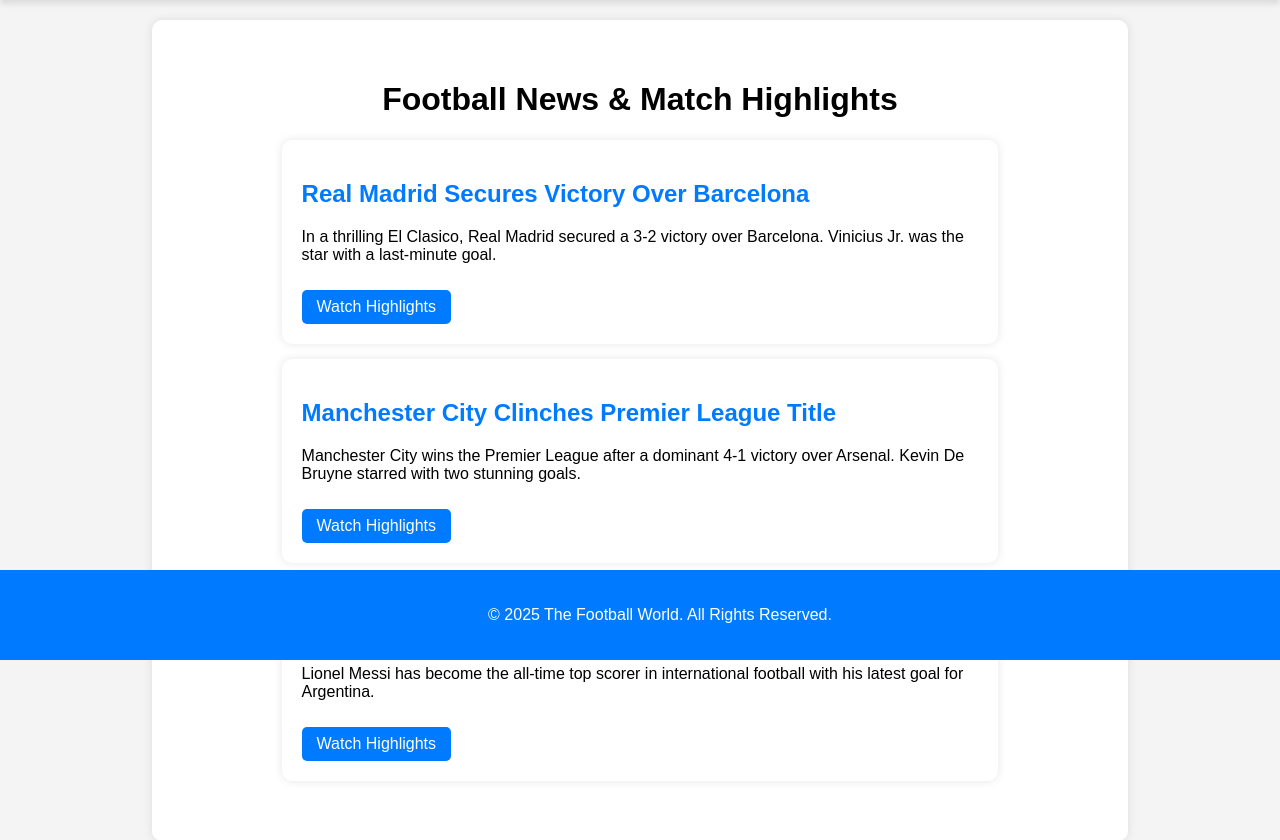
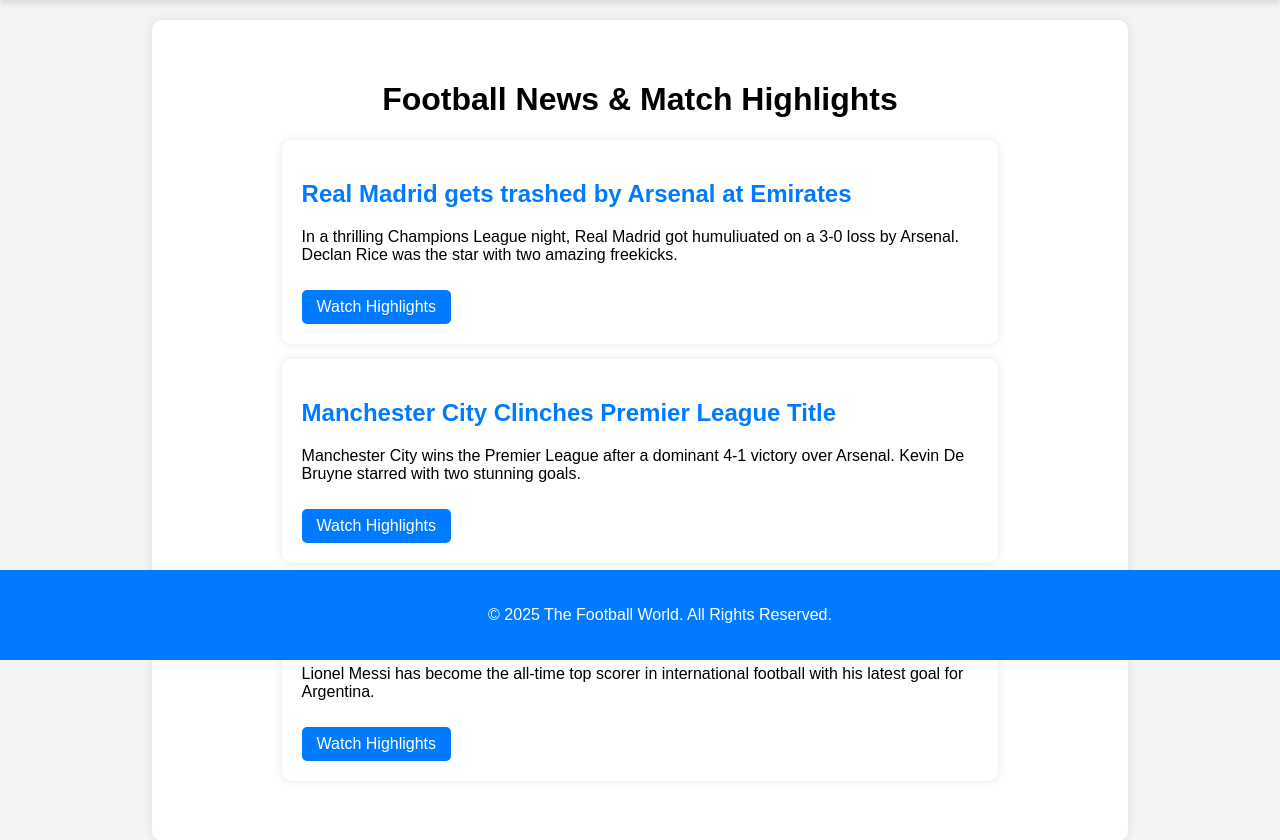
Before and after one commit to Realgi022/Sports-community, a Flask app: page /forum in a window 1280 px wide. Shown: the part 140-980 px from the top of the page. Run offline with Flask 3, Linux system fonts and the light colour scheme; the visitor is signed in with stand-in values (Sample User, id 1).

Commit message:
Added a real match highlight

```diff
--- a/templates/forum.html
+++ b/templates/forum.html
@@ -32,15 +32,15 @@
 
         <section class="news-section">
             <article class="news-item">
-                <h2>Real Madrid Secures Victory Over Barcelona</h2>
-                <p>In a thrilling El Clasico, Real Madrid secured a 3-2 victory over Barcelona. Vinicius Jr. was the star with a last-minute goal.</p>
+                <h2>Real Madrid gets trashed by Arsenal at Emirates</h2>
+                <p>In a thrilling Champions League night, Real Madrid got humuliuated on a 3-0 loss by Arsenal. Declan Rice was the star with two amazing freekicks.</p>
                 <a href="https://www.espn.com/soccer/real-madrid-vs-barcelona/highlights" target="_blank">Watch Highlights</a>
             </article>
 
             <article class="news-item">
                 <h2>Manchester City Clinches Premier League Title</h2>
                 <p>Manchester City wins the Premier League after a dominant 4-1 victory over Arsenal. Kevin De Bruyne starred with two stunning goals.</p>
-                <a href="https://www.premierleague.com/match-highlights" target="_blank">Watch Highlights</a>
+                <a href="https://youtu.be/rZKOrIiw_rg?si=pYdYemJQ1rbRBLeq" target="_blank">Watch Highlights</a>
             </article>
 
             <article class="news-item">
```
